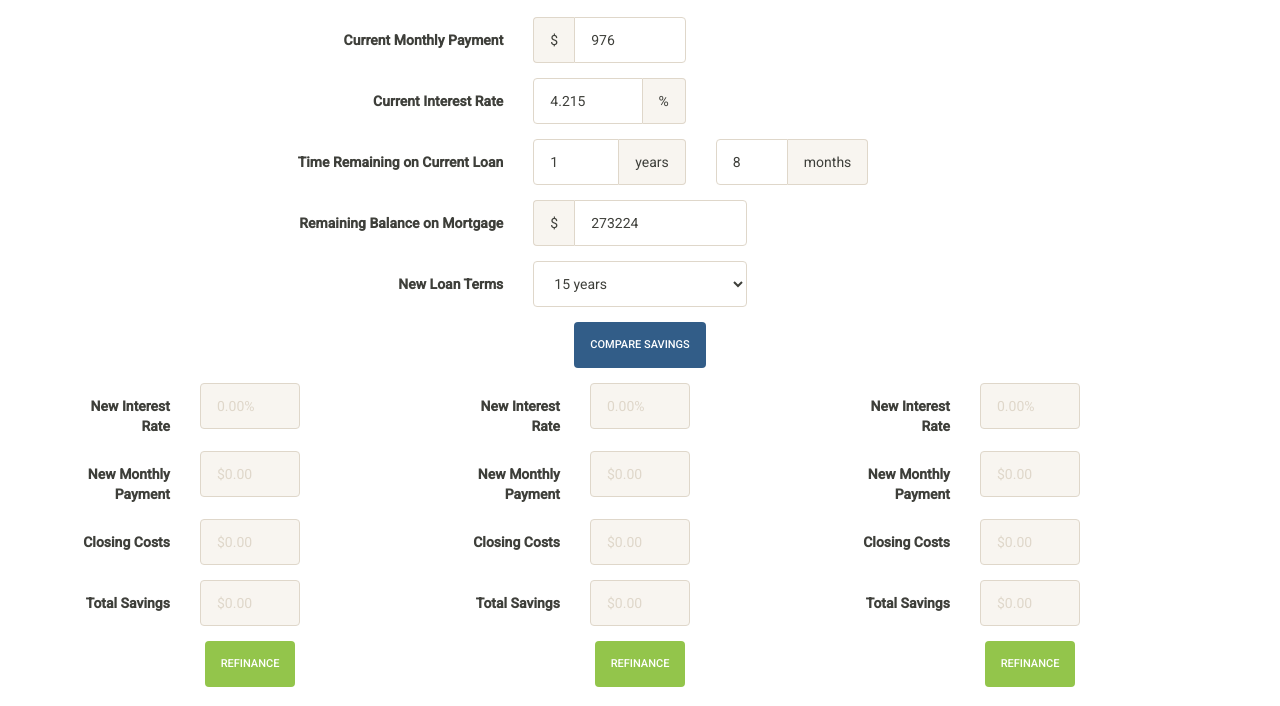
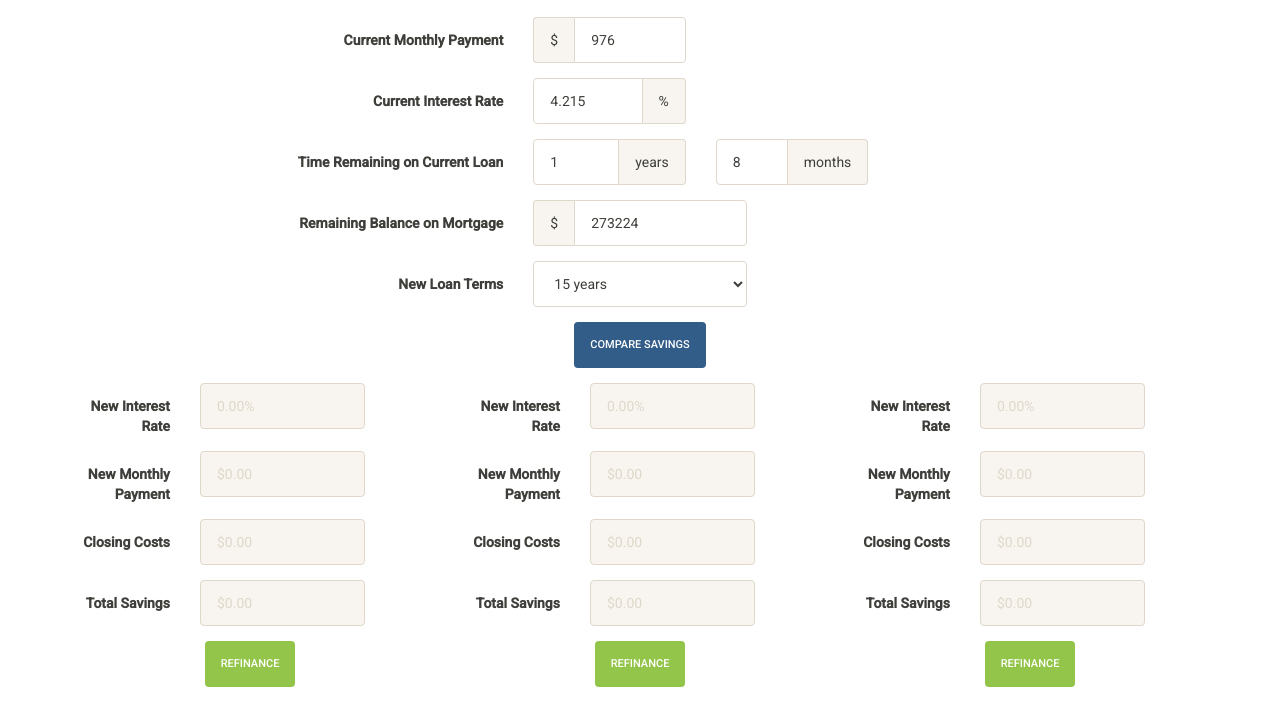
Before and after one commit to axocomm/lenda-calculator, a plain HTML site: page index.html in a window 1280 px wide. Shown: the part 94-800 px from the top of the page. Drawn offline with Linux system fonts and the light colour scheme.

Commit message:
Increase result form input sizes

```diff
--- a/index.html
+++ b/index.html
@@ -91,25 +91,25 @@
             <fieldset>
               <div class="form-group">
                 <label class="col-md-4 control-label" for="new-interest-rate">New Interest Rate</label>
-                <div class="col-md-4">
+                <div class="col-md-6">
                   <input id="new-interest-rate" name="new-interest-rate" type="text" placeholder="0.00%" class="form-control input-md" disabled>
                 </div>
               </div>
               <div class="form-group">
                 <label class="col-md-4 control-label" for="new-monthly-payment">New Monthly Payment</label>
-                <div class="col-md-4">
+                <div class="col-md-6">
                   <input id="new-monthly-payment" name="new-monthly-payment" type="text" placeholder="$0.00" class="form-control input-md" disabled>
                 </div>
               </div>
               <div class="form-group">
                 <label class="col-md-4 control-label" for="closing-costs">Closing Costs</label>
-                <div class="col-md-4">
+                <div class="col-md-6">
                   <input id="closing-costs" name="closing-costs" type="text" placeholder="$0.00" class="form-control input-md" disabled>
                 </div>
               </div>
               <div class="form-group">
                 <label class="col-md-4 control-label" for="total-savings">Total Savings</label>
-                <div class="col-md-4">
+                <div class="col-md-6">
                   <input id="total-savings" name="total-savings" type="text" placeholder="$0.00" class="form-control input-md" disabled>
                 </div>
               </div>
@@ -126,25 +126,25 @@
             <fieldset>
               <div class="form-group">
                 <label class="col-md-4 control-label" for="new-interest-rate">New Interest Rate</label>
-                <div class="col-md-4">
+                <div class="col-md-6">
                   <input id="new-interest-rate" name="new-interest-rate" type="text" placeholder="0.00%" class="form-control input-md" disabled>
                 </div>
               </div>
               <div class="form-group">
                 <label class="col-md-4 control-label" for="new-monthly-payment">New Monthly Payment</label>
-                <div class="col-md-4">
+                <div class="col-md-6">
                   <input id="new-monthly-payment" name="new-monthly-payment" type="text" placeholder="$0.00" class="form-control input-md" disabled>
                 </div>
               </div>
               <div class="form-group">
                 <label class="col-md-4 control-label" for="closing-costs">Closing Costs</label>
-                <div class="col-md-4">
+                <div class="col-md-6">
                   <input id="closing-costs" name="closing-costs" type="text" placeholder="$0.00" class="form-control input-md" disabled>
                 </div>
               </div>
               <div class="form-group">
                 <label class="col-md-4 control-label" for="total-savings">Total Savings</label>
-                <div class="col-md-4">
+                <div class="col-md-6">
                   <input id="total-savings" name="total-savings" type="text" placeholder="$0.00" class="form-control input-md" disabled>
                 </div>
               </div>
@@ -161,25 +161,25 @@
             <fieldset>
               <div class="form-group">
                 <label class="col-md-4 control-label" for="new-interest-rate">New Interest Rate</label>
-                <div class="col-md-4">
+                <div class="col-md-6">
                   <input id="new-interest-rate" name="new-interest-rate" type="text" placeholder="0.00%" class="form-control input-md" disabled>
                 </div>
               </div>
               <div class="form-group">
                 <label class="col-md-4 control-label" for="new-monthly-payment">New Monthly Payment</label>
-                <div class="col-md-4">
+                <div class="col-md-6">
                   <input id="new-monthly-payment" name="new-monthly-payment" type="text" placeholder="$0.00" class="form-control input-md" disabled>
                 </div>
               </div>
               <div class="form-group">
                 <label class="col-md-4 control-label" for="closing-costs">Closing Costs</label>
-                <div class="col-md-4">
+                <div class="col-md-6">
                   <input id="closing-costs" name="closing-costs" type="text" placeholder="$0.00" class="form-control input-md" disabled>
                 </div>
               </div>
               <div class="form-group">
                 <label class="col-md-4 control-label" for="total-savings">Total Savings</label>
-                <div class="col-md-4">
+                <div class="col-md-6">
                   <input id="total-savings" name="total-savings" type="text" placeholder="$0.00" class="form-control input-md" disabled>
                 </div>
               </div>
```
